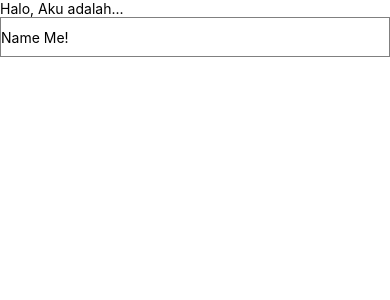
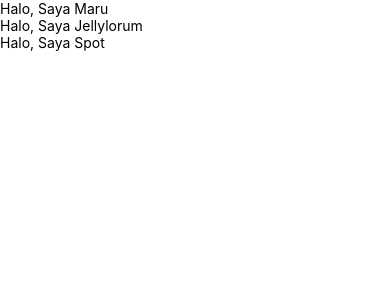
Before and after one commit to nunu2331/belajar-reactnative, a React Native app: screen / in a window 390 px wide. Shown: the top 300 px of the page. Built offline with nearby package versions, Linux system fonts and the light colour scheme.

Commit message:
belajar props

```diff
--- a/App.js
+++ b/App.js
@@ -1,20 +1,24 @@
 import  React from 'react'
-import { Text, TextInput, View } from 'react-native'
+import { Text, View } from 'react-native'
 
-const cat = () => {
+const Cat = (props) => {
   return (
     <View>
-      <Text>Halo, Aku adalah...</Text>
-      <TextInput
-        style={{
-          height: 40 ,
-          borderColor: "gray" ,
-          borderWidth: 1
-        }}
-        defaultValue="Name Me!"
-      />
+      <Text>
+        Halo, Saya {props.name}
+      </Text>
     </View>
   )
 }
 
-export default cat
+const Cafe = () => {
+  return (
+    <View>
+      <Cat name = "Maru"/>
+      <Cat name = "Jellylorum"/>
+      <Cat name = "Spot"/>
+    </View>
+  )
+}
+
+export default Cafe
```
